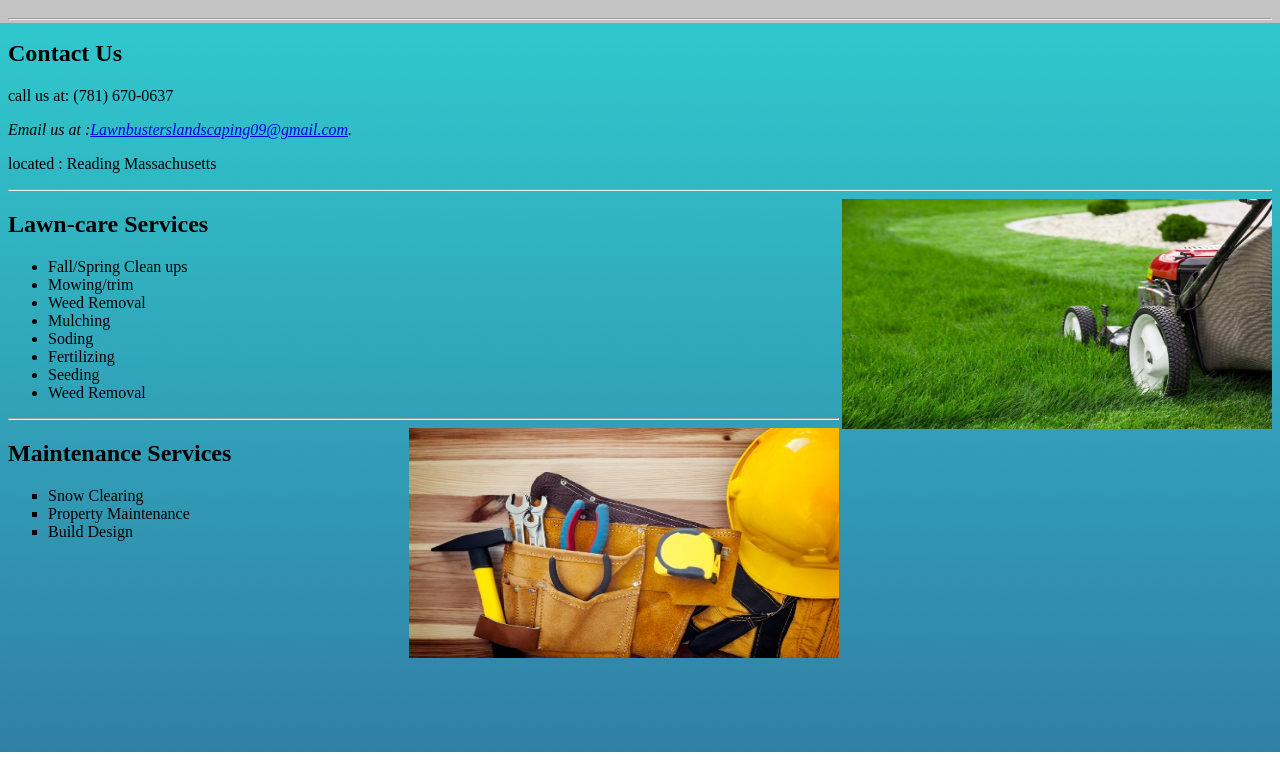
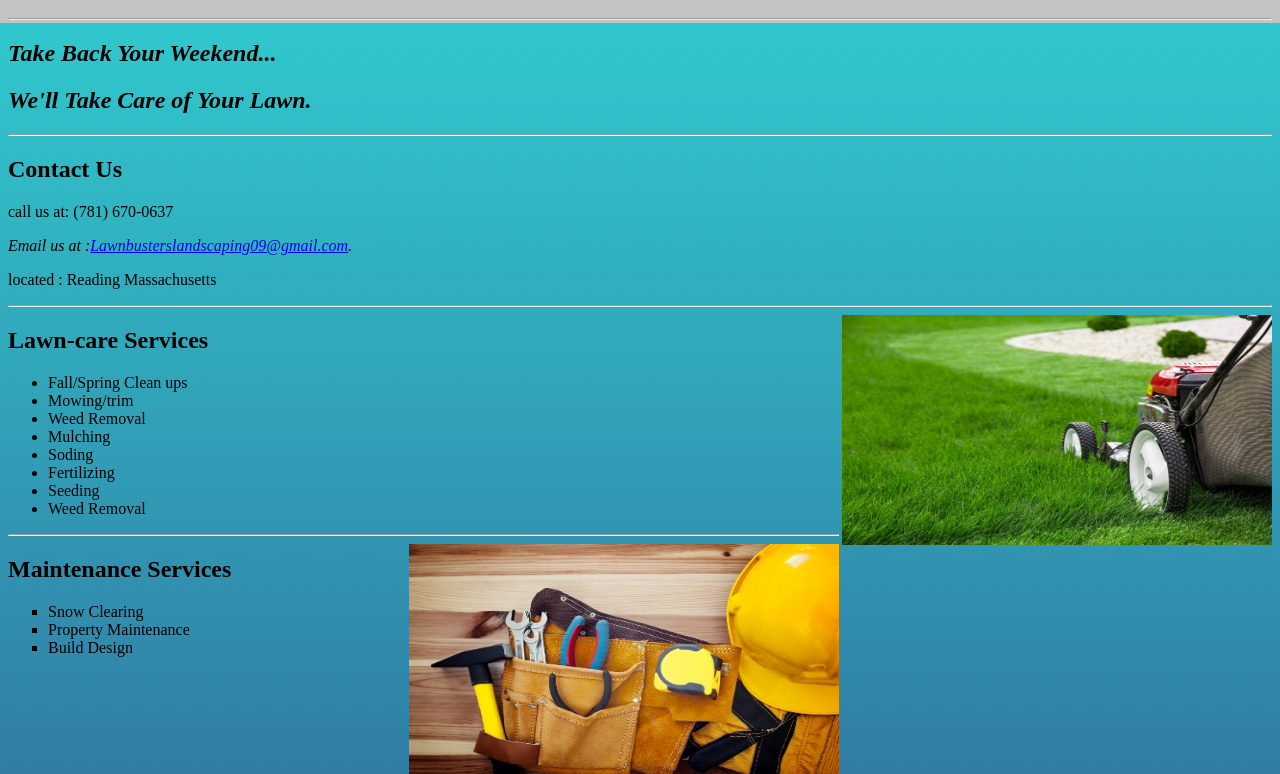
Before and after one commit to Lawnbusters/Lawnbusters.github.io, a plain HTML site: page index.html in a window 1280 px wide. Shown: the part 48-822 px from the top of the page. Before the commit the page ends 800 px from the top, so only its background shows below. Drawn offline with Linux system fonts and the light colour scheme.

Commit message:
zach wants a slogan

```diff
--- a/index.html
+++ b/index.html
@@ -13,6 +13,10 @@ body {
 
 <h1 style="text-align:center;">Lawnbusters Landscaping</h1>
 <hr><!-- ~~~ --><!-- ~~~ -->
+
+<h2><i> Take Back Your Weekend... </i></h2>
+<h2><i> We'll Take Care of Your Lawn. </h2></i>
+<hr>
 
 <h2> Contact Us </h2>
 
```
